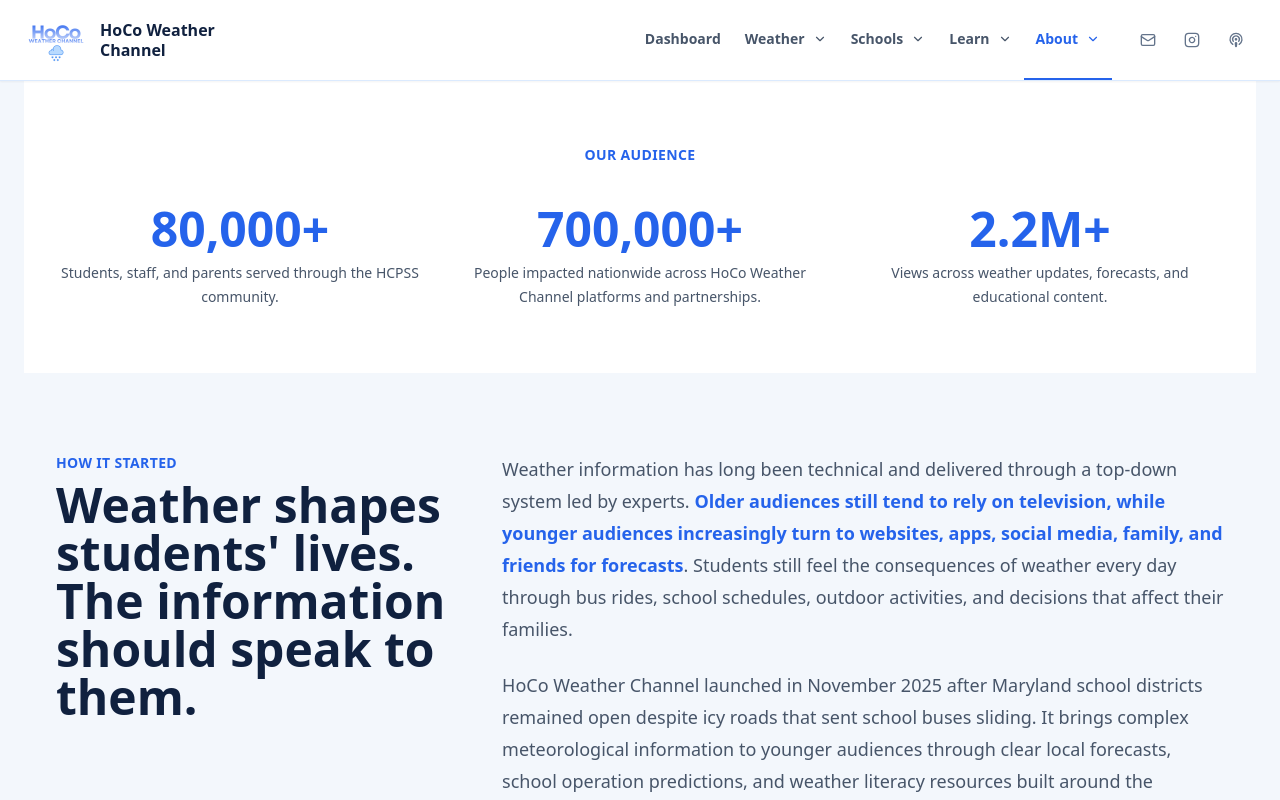
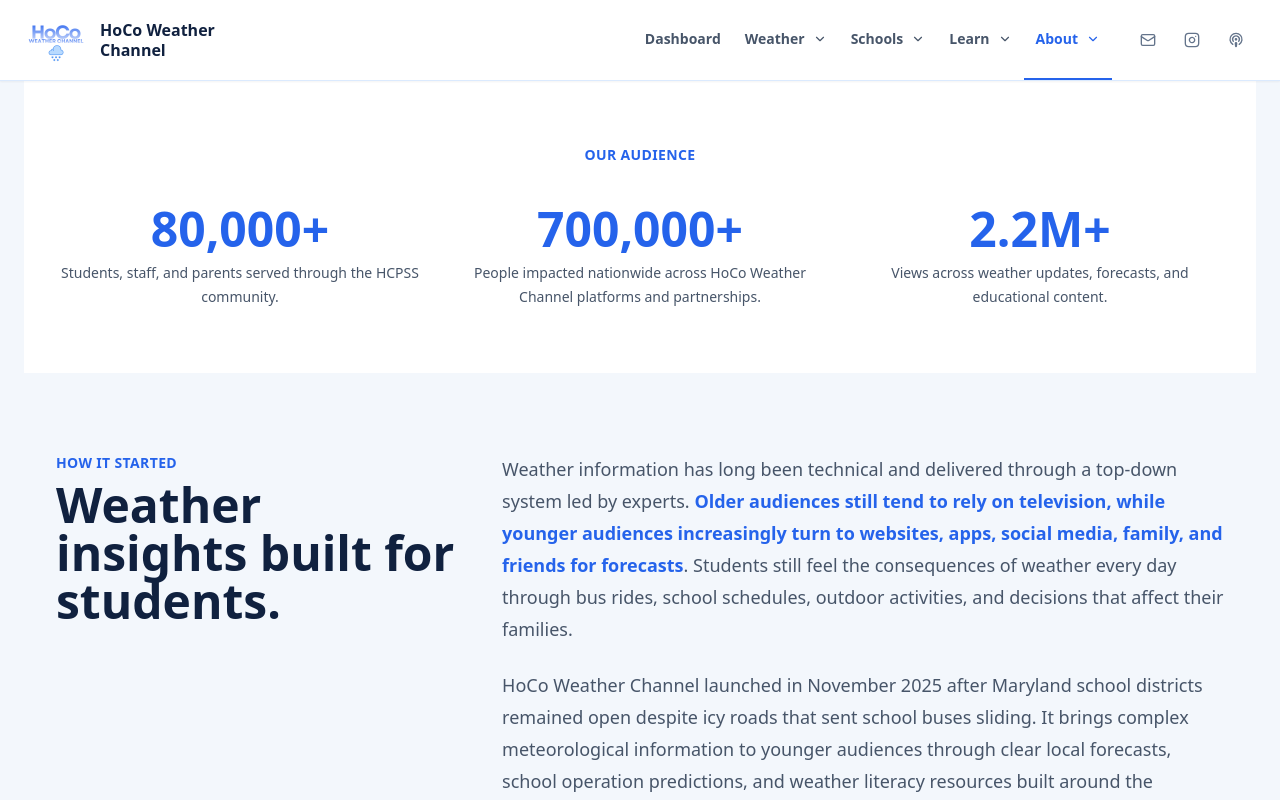
Before and after one commit to davidliu-2008/HoCoWX, a Next.js app: page /about in a window 1280 px wide. Shown: the top 800 px of the page. Built offline with nearby package versions, Linux system fonts and the light colour scheme.

Commit message:
Refine About page headline

```diff
--- a/app/about/page.tsx
+++ b/app/about/page.tsx
@@ -67,7 +67,7 @@ export default function AboutPage() {
       <section className="grid gap-10 px-5 py-14 sm:px-8 sm:py-20 lg:grid-cols-[0.72fr_1.28fr]">
         <div>
           <p className="text-sm font-bold uppercase tracking-wide text-bay">How it started</p>
-          <h2 className="mt-2 text-4xl font-black text-ink sm:text-5xl">Weather shapes students&apos; lives. The information should speak to them.</h2>
+          <h2 className="mt-2 text-4xl font-black text-ink sm:text-5xl">Weather insights built for students.</h2>
         </div>
         <div className="space-y-6 text-lg leading-8 text-slate-600">
           <p>
```
